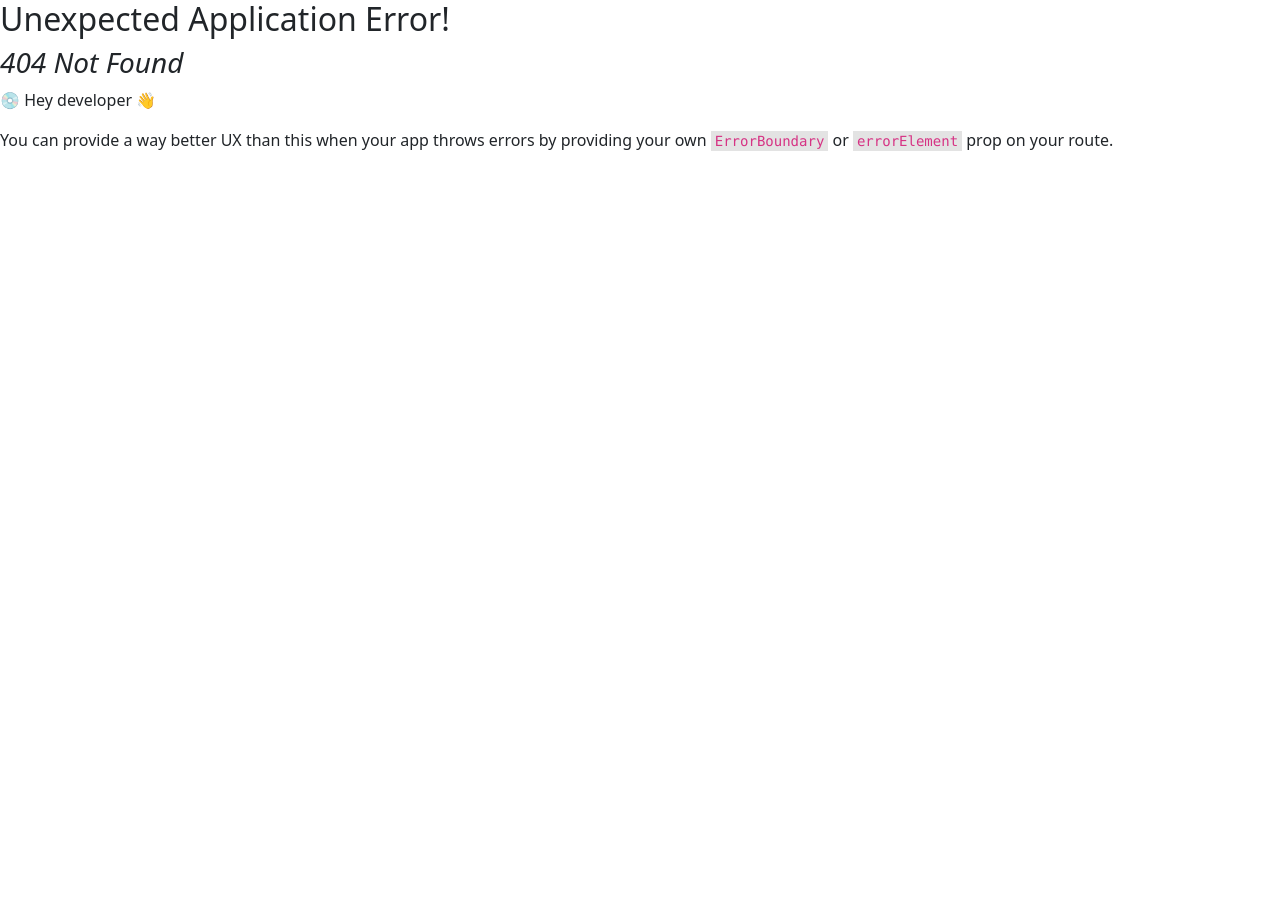
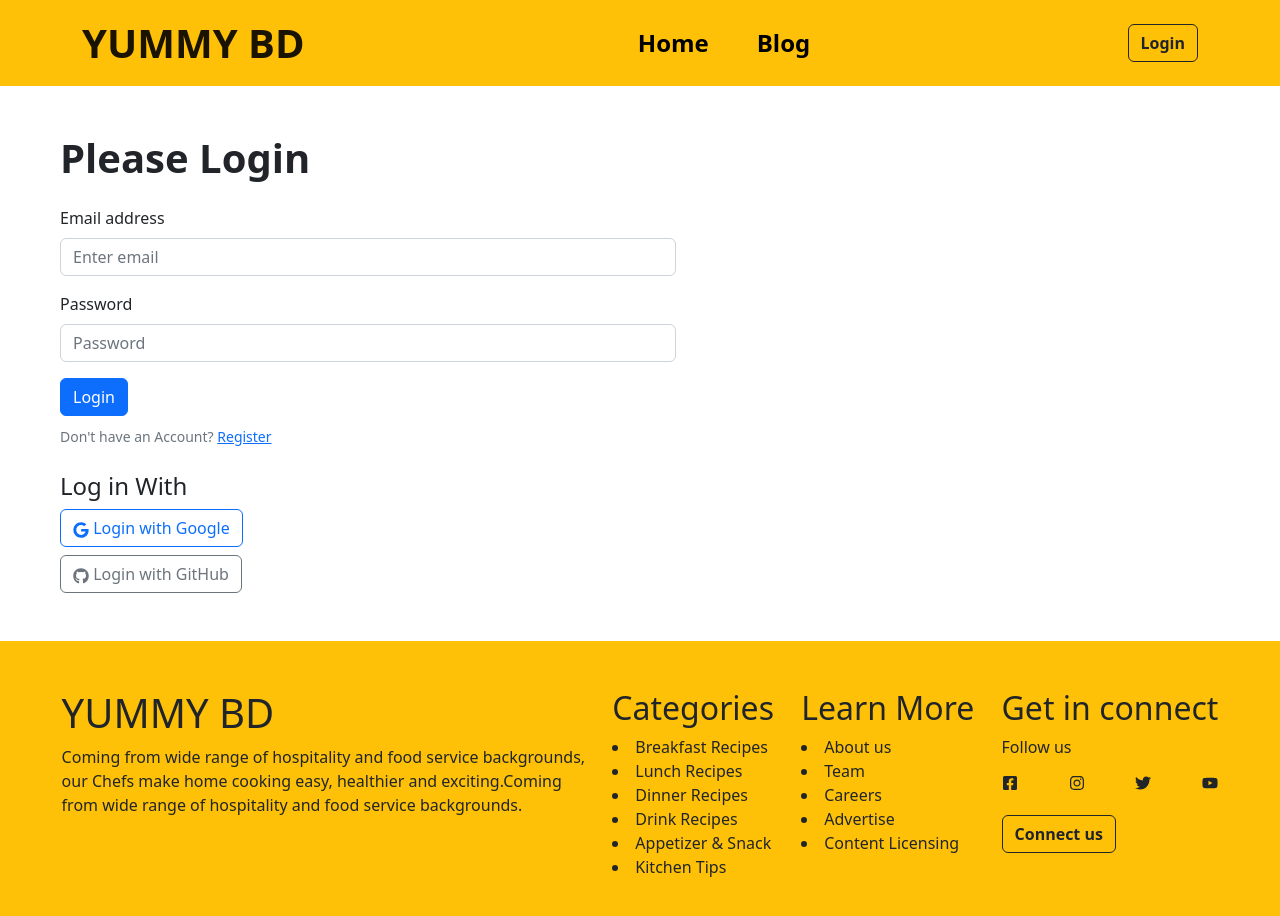
Before and after one commit to Abdullahbdbd/YUMMY-BD-client, a React (Vite) app: page /login in a window 1280 px wide. Before the commit this address had no page. Shown: the top 916 px of the page. Before the commit the page ends 800 px from the top, so only its background shows below. Built offline with nearby package versions, Linux system fonts and the light colour scheme.

Commit message:
Login and Register page

```diff
--- a/index.html
+++ b/index.html
@@ -4,7 +4,7 @@
     <meta charset="UTF-8" />
     <link rel="icon" type="image/svg+xml" href="/vite.svg" />
     <meta name="viewport" content="width=device-width, initial-scale=1.0" />
-    <title>YUMMA</title>
+    <title>YUMMA BD</title>
   </head>
   <body>
     <div id="root"></div>
--- /dev/null
+++ b/src/layouts/LoginLayout.jsx
@@ -0,0 +1,12 @@
+import React from 'react';
+import { Outlet } from 'react-router-dom'
+
+const LoginLayout = () => {
+    return (
+        <div>
+            <Outlet></Outlet>
+        </div>
+    );
+};
+
+export default LoginLayout;
--- /dev/null
+++ b/src/pages/Blog/Blog.jsx
@@ -0,0 +1,12 @@
+import React from 'react';
+import { Link } from 'react-router-dom';
+
+const Blog = () => {
+    return (
+        <div>
+        <h1>fanafana</h1>
+        </div>
+    );
+};
+
+export default Blog;
--- /dev/null
+++ b/src/pages/Login/Login/Login.jsx
@@ -0,0 +1,53 @@
+import React from 'react';
+import Header from '../../Shared/Header/Header';
+import Footer from '../../Shared/Footer/Footer';
+import { Button, Container, Form } from 'react-bootstrap';
+import { Link } from 'react-router-dom';
+import { FaGoogle, FaGithub } from 'react-icons/fa';
+
+const Login = () => {
+    return (
+        <div>
+            <Header></Header>
+            <Container className='w-50 m-5 '>
+                <h1 className='mb-4 fw-bold'>Please Login</h1>
+
+                <Form>
+                    <Form.Group className="mb-3" controlId="formBasicEmail">
+                        <Form.Label>Email address</Form.Label>
+                        <Form.Control type="email" name='email' placeholder="Enter email" required />
+                    </Form.Group>
+
+                    <Form.Group className="mb-3" controlId="formBasicPassword">
+                        <Form.Label>Password</Form.Label>
+                        <Form.Control type="password" name='password' placeholder="Password" required />
+                    </Form.Group>
+
+                    <Button className='mb-2' variant="primary" type="submit">
+                        Login
+                    </Button>
+                    <br />
+                    <Form.Text className="text-secondary">
+                        Don't have an Account? <Link to="/register">Register</Link>
+                    </Form.Text>
+
+                    <Form.Text className="text-danger">
+
+                    </Form.Text>
+
+                    <Form.Text className="text-success">
+
+                    </Form.Text>
+                </Form>
+
+                <h4 className='mt-4'>Log in With</h4>
+                <Button className='mb-2' variant="outline-primary"><FaGoogle /> Login with Google </Button>
+                <br />
+                <Button variant="outline-secondary"><FaGithub></FaGithub> Login with GitHub</Button>
+            </Container>
+            <Footer></Footer>
+        </div>
+    );
+};
+
+export default Login;
--- /dev/null
+++ b/src/pages/Login/Register/Register.jsx
@@ -0,0 +1,59 @@
+import React from 'react';
+import Header from '../../Shared/Header/Header';
+import Footer from '../../Shared/Footer/Footer';
+import { Button, Container, Form } from 'react-bootstrap';
+import { Link } from 'react-router-dom';
+
+const Register = () => {
+    return (
+        <div>
+            <Header></Header>
+            <Container className='w-50 m-5 '>
+                <h1 className='mb-4 fw-bold'>Please Register</h1>
+
+                <Form>
+                    <Form.Group className="mb-3" controlId="formBasicEmail">
+                        <Form.Label>Name</Form.Label>
+                        <Form.Control type="text" name='name' placeholder="Your Name" required />
+                    </Form.Group>
+
+                    <Form.Group className="mb-3" controlId="formBasicEmail">
+                        <Form.Label>Email address</Form.Label>
+                        <Form.Control type="email" name='email' placeholder="Enter email" required />
+                    </Form.Group>
+
+                    <Form.Group className="mb-3" controlId="formBasicPassword">
+                        <Form.Label>Password</Form.Label>
+                        <Form.Control type="password" name='password' placeholder="Enter Password" required />
+                    </Form.Group>
+
+                    <Form.Group className="mb-3" controlId="formBasicPassword">
+                        <Form.Label>Photo Url</Form.Label>
+                        <Form.Control type="text" name='photo' placeholder="Your Photo URL" required />
+                    </Form.Group>
+
+
+
+                    <Button className='mb-2' variant="primary" type="submit">
+                       Register
+                    </Button>
+                    <br />
+                    <Form.Text className="text-secondary">
+                        Already have an Account? <Link to="/login">Login</Link>
+                    </Form.Text>
+
+                    <Form.Text className="text-danger">
+
+                    </Form.Text>
+
+                    <Form.Text className="text-success">
+
+                    </Form.Text>
+                </Form>
+            </Container>
+            <Footer></Footer>
+        </div>
+    );
+};
+
+export default Register;
--- a/src/pages/Shared/Header/Header.jsx
+++ b/src/pages/Shared/Header/Header.jsx
@@ -1,18 +1,26 @@
-import React from 'react';
+import React, { useContext } from 'react';
 import { Button, Container, Nav, Navbar } from 'react-bootstrap';
+import { Link } from 'react-router-dom';
+import Blog from '../../Blog/Blog';
+import { AuthContext } from '../../../providers/AuthProvider';
 
 const Header = () => {
+    const { user } = useContext(AuthContext);
+
+
     return (
         <div>
             <Navbar bg="warning" variant="light">
                 <Container>
-                    <Navbar.Brand  className='fs-1 fw-bold' href="#home">YUMMY BD</Navbar.Brand>
+                    <Navbar.Brand className='fs-1 fw-bold' href="#home">YUMMY BD</Navbar.Brand>
                     <Nav className="mx-auto fw-semibold fs-4">
-                        <Nav.Link className='text-black' href="#home">Home</Nav.Link>
-                        <Nav.Link className='text-black ms-5' href="#features">blog</Nav.Link>
+                        <Link className='text-decoration-none text-black me-5' to="/">Home</Link>
+                        <Link className='text-decoration-none text-black' to="/blog">Blog</Link>
                     </Nav>
-                    <img src="" alt="" />
-                    <Button className='fw-bold' variant="outline-dark">Login</Button>
+                    {user && <img src="" alt="" />}
+                    {user ?
+                        <Button className='fw-bold' variant="outline-dark">Log out</Button> :
+                        <Link to="/login"><Button className='fw-bold' variant="outline-dark">Login</Button></Link>}
                 </Container>
             </Navbar>
         </div>
--- /dev/null
+++ b/src/providers/AuthProvider.jsx
@@ -0,0 +1,24 @@
+import React, { createContext } from 'react';
+import { getAuth } from "firebase/auth";
+import app from '../firebase/firebase.config'
+
+export const AuthContext = createContext(null)
+
+
+const auth = getAuth(app)
+const AuthProvider = ({ children }) => {
+    const user = null
+
+    const authInfo = {
+        user
+    }
+
+
+    return (
+        <AuthContext.Provider value={authInfo}>
+            {children}
+        </AuthContext.Provider>
+    );
+};
+
+export default AuthProvider;
--- a/src/routes/Router.jsx
+++ b/src/routes/Router.jsx
@@ -1,9 +1,14 @@
-import { createBrowserRouter } from "react-router-dom";
+import { createBrowserRouter, Navigate } from "react-router-dom";
 import Main from "../layouts/Main";
 import Home from "../pages/Home/Home/Home";
 import Details from "../pages/Details/Details";
+import Blog from "../pages/Blog/Blog";
+import LoginLayout from "../layouts/LoginLayout";
+import Login from "../pages/Login/Login/Login";
+import Register from "../pages/Login/Register/Register";
 
 const router = createBrowserRouter([
+
     {
         path: '/',
         element: <Main></Main>,
@@ -13,9 +18,27 @@ const router = createBrowserRouter([
                 element: <Home></Home>
             },
             {
-                path: 'chef/:id',
+                path: '/blog',
+                element: <Blog></Blog>
+            },
+            {
+                path: '/chef/:id',
                 element: <Details></Details>,
-                loader: ({params}) => fetch(`http://localhost:5000/categories/${params.id}`)
+                loader: ({ params }) => fetch(`http://localhost:5000/categories/${params.id}`)
+            }
+        ]
+    } ,
+    {
+        path: '/',
+        element: <LoginLayout></LoginLayout>,
+        children: [
+            {
+                path: '/login',
+                element: <Login></Login>
+            },
+            {
+                path: '/register',
+                element: <Register></Register>
             }
         ]
     }
```
Also changed, not shown: src/main.jsx (+5 -2 lines).
